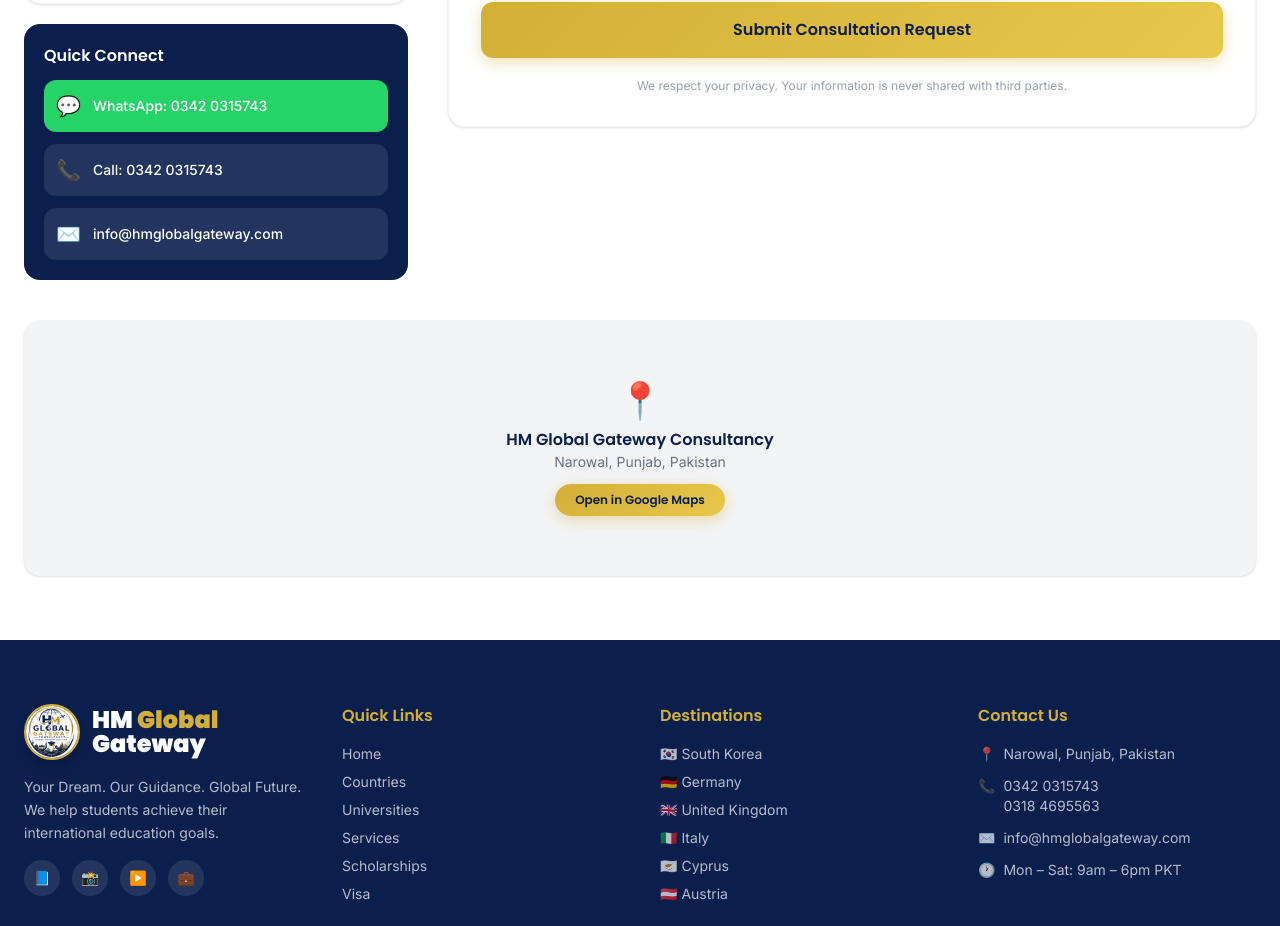
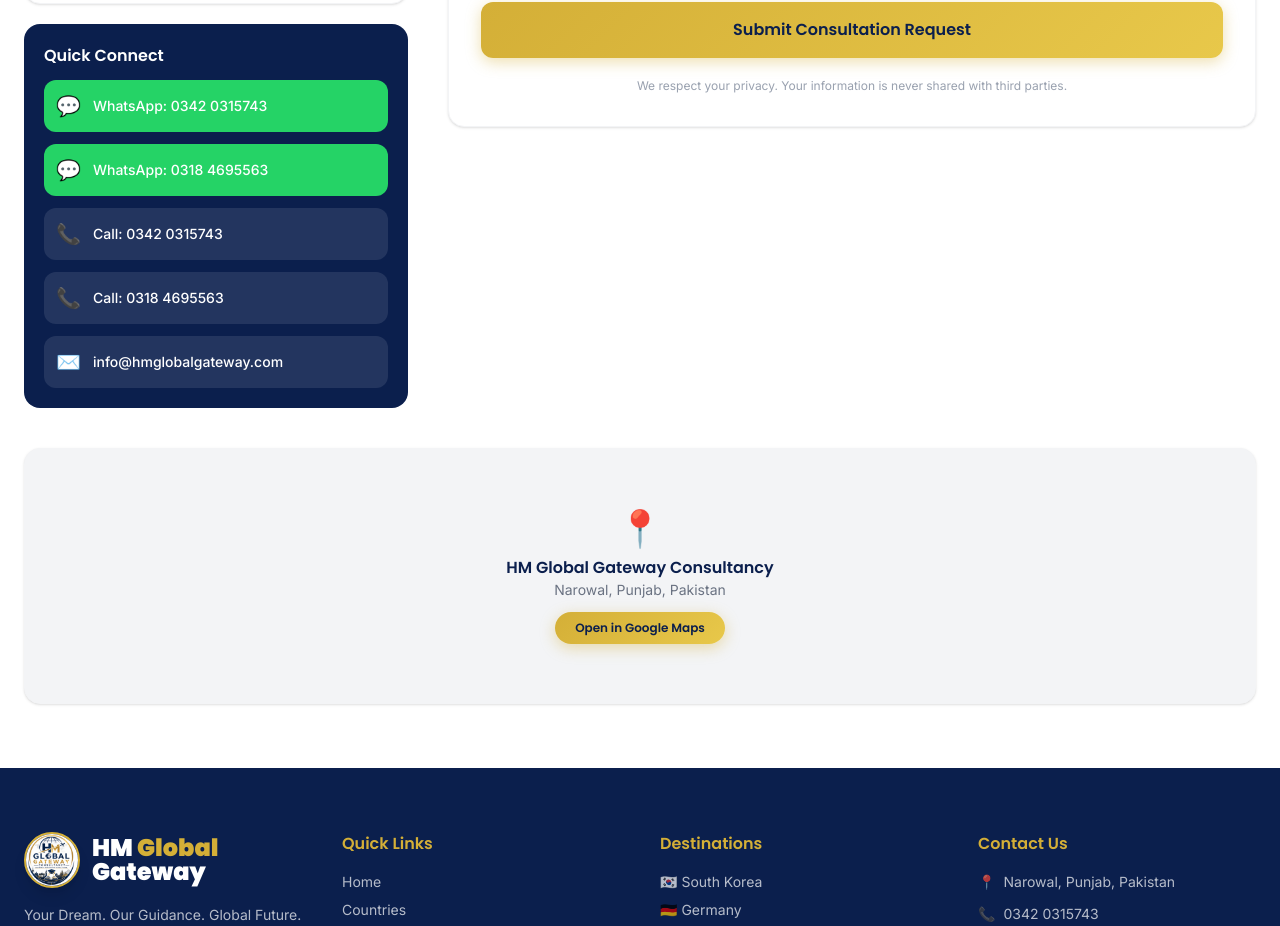
Before and after one commit to MuazzamAli777/HM-Global-Gateway-Consultancy, a React (Vite) app: page /contact in a window 1280 px wide. Shown: the part 948-1874 px from the top of the page. Built offline with nearby package versions, Linux system fonts and the light colour scheme; the HTML template or start-up script is replaced by a standard one.

Commit message:
number add

```diff
--- a/src/pages/Contact.tsx
+++ b/src/pages/Contact.tsx
@@ -53,9 +53,17 @@
                   <span className="text-xl">💬</span>
                   <span className="text-sm font-medium">WhatsApp: 0342 0315743</span>
                 </a>
+                <a href="https://wa.me/923184695563" className="flex items-center gap-3 bg-[#25D366] rounded-xl p-3 hover:bg-[#1ebe5d] transition-colors">
+                  <span className="text-xl">💬</span>
+                  <span className="text-sm font-medium">WhatsApp: 0318 4695563</span>
+                </a>
                 <a href="tel:+923420315743" className="flex items-center gap-3 bg-white/10 rounded-xl p-3 hover:bg-white/20 transition-colors">
                   <span className="text-xl">📞</span>
                   <span className="text-sm font-medium">Call: 0342 0315743</span>
+                </a>
+                <a href="tel:+923184695563" className="flex items-center gap-3 bg-white/10 rounded-xl p-3 hover:bg-white/20 transition-colors">
+                  <span className="text-xl">📞</span>
+                  <span className="text-sm font-medium">Call: 0318 4695563</span>
                 </a>
                 <a href="mailto:info@hmglobalgateway.com" className="flex items-center gap-3 bg-white/10 rounded-xl p-3 hover:bg-white/20 transition-colors">
                   <span className="text-xl">✉️</span>
```
